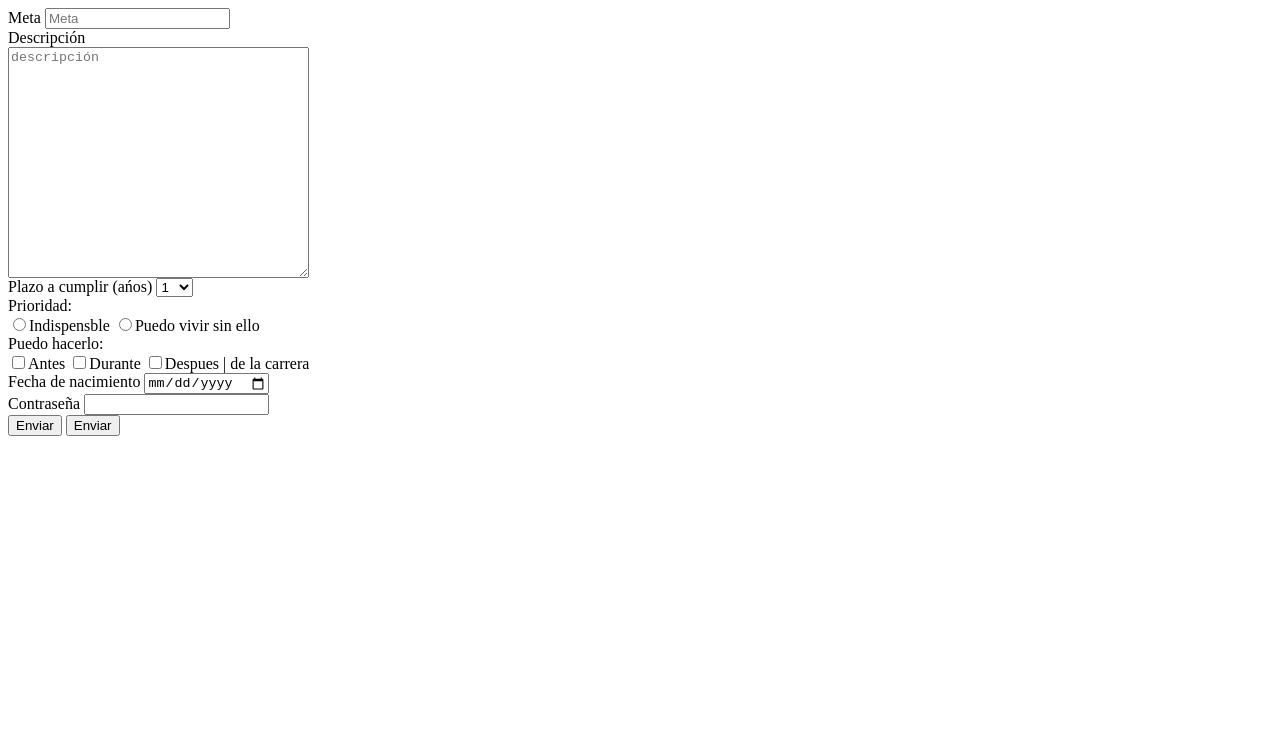
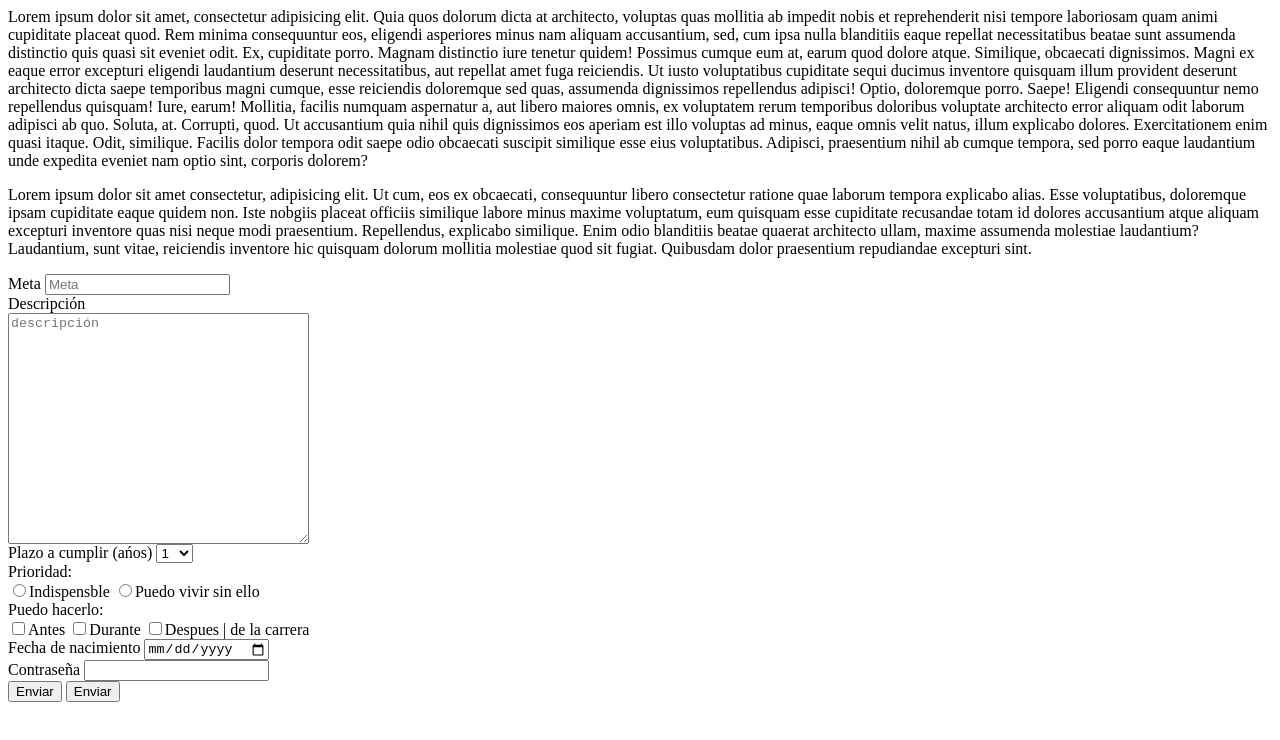
Before and after one commit to FranciscoLoSan/GitP, a plain HTML site: page form.html in a window 1280 px wide. Drawn offline with Linux system fonts and the light colour scheme.

Commit message:
Practica2_Git

```diff
--- a/form.html
+++ b/form.html
@@ -3,6 +3,20 @@
         <title>Formulario</title>
     </head>
     <body>
+        <p>
+            Lorem ipsum dolor sit amet, consectetur adipisicing elit. Quia quos dolorum dicta at architecto, voluptas quas mollitia ab impedit nobis et reprehenderit nisi tempore laboriosam quam animi cupiditate placeat quod.
+            Rem minima consequuntur eos, eligendi asperiores minus nam aliquam accusantium, sed, cum ipsa nulla blanditiis eaque repellat necessitatibus beatae sunt assumenda distinctio quis quasi sit eveniet odit. Ex, cupiditate porro.
+            Magnam distinctio iure tenetur quidem! Possimus cumque eum at, earum quod dolore atque. Similique, obcaecati dignissimos. Magni ex eaque error excepturi eligendi laudantium deserunt necessitatibus, aut repellat amet fuga reiciendis.
+            Ut iusto voluptatibus cupiditate sequi ducimus inventore quisquam illum provident deserunt architecto dicta saepe temporibus magni cumque, esse reiciendis doloremque sed quas, assumenda dignissimos repellendus adipisci! Optio, doloremque porro. Saepe!
+            Eligendi consequuntur nemo repellendus quisquam! Iure, earum! Mollitia, facilis numquam aspernatur a, aut libero maiores omnis, ex voluptatem rerum temporibus doloribus voluptate architecto error aliquam odit laborum adipisci ab quo.
+            Soluta, at. Corrupti, quod. Ut accusantium quia nihil quis dignissimos eos aperiam est illo voluptas ad minus, eaque omnis velit natus, illum explicabo dolores. Exercitationem enim quasi itaque. Odit, similique.
+            Facilis dolor tempora odit saepe odio obcaecati suscipit similique esse eius voluptatibus. Adipisci, praesentium nihil ab cumque tempora, sed porro eaque laudantium unde expedita eveniet nam optio sint, corporis dolorem?
+        </p>
+        <p>
+            Lorem ipsum dolor sit amet consectetur, adipisicing elit. Ut cum, eos ex obcaecati, consequuntur libero consectetur ratione quae laborum tempora explicabo alias. Esse voluptatibus, doloremque ipsam cupiditate eaque quidem non.
+        Iste nobgiis placeat officiis similique labore minus maxime voluptatum, eum quisquam esse cupiditate recusandae totam id dolores accusantium atque aliquam excepturi inventore quas nisi neque modi praesentium. Repellendus, explicabo similique.
+        Enim odio blanditiis beatae quaerat architecto ullam, maxime assumenda molestiae laudantium? Laudantium, sunt vitae, reiciendis inventore hic quisquam dolorum mollitia molestiae quod sit fugiat. Quibusdam dolor praesentium repudiandae excepturi sint.
+    </p>
         <form action="form.html" method="POST">
             <div>
                <label for="Meta">Meta</label>
```
